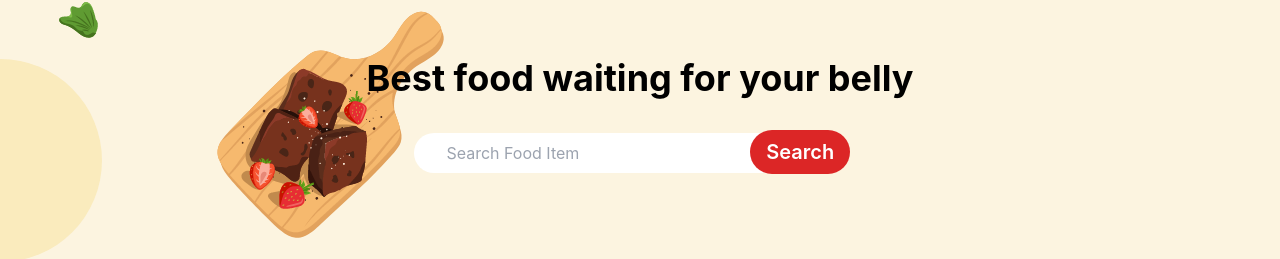
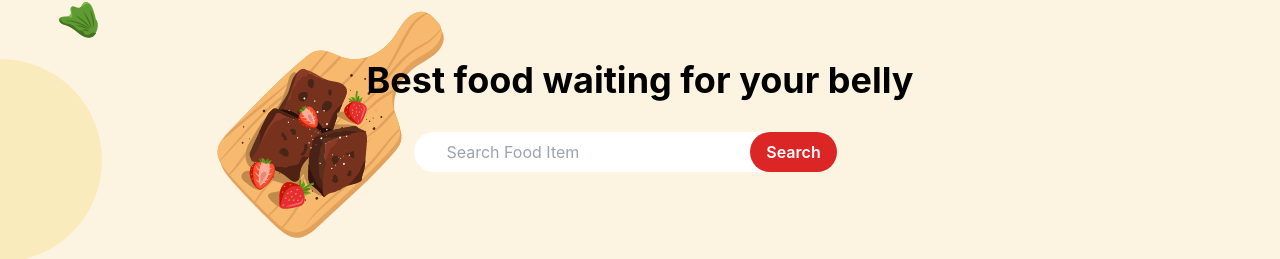
Before and after one commit to kamruz-zzaman/Onion-Resturent, a React (Create React App) app: page / in a window 1280 px wide. Shown: the part 167-426 px from the top of the page. Built offline with nearby package versions, Linux system fonts and the light colour scheme.

Commit message:
search button problem fixed

```diff
--- a/src/component/Header/HeaderBackground/HeadBack.js
+++ b/src/component/Header/HeaderBackground/HeadBack.js
@@ -11,7 +11,7 @@ const HeadBack = () => {
                 </div>
                 <form className='ml-12 mt-8 ' >
                     <input type="text" name="Search Food Item" placeholder='Search Food Item' required className='sm-py-1 md:py-2 lg:py-2 px-8 w-10/12 rounded-3xl' />
-                    <button className='-mx-20 md:py-2 lg:py-2 px-4 font-semibold rounded-3xl transition duration-500  text-white  bg-red-600 hover:bg-red-700 lg:text-xl '>Search</button>
+                    <button className='-mx-20 md:py-2 lg:py-2 px-4 font-semibold rounded-3xl transition duration-500  text-white  bg-red-600 hover:bg-red-700  '>Search</button>
                 </form>
             </div>
         </div>
```
